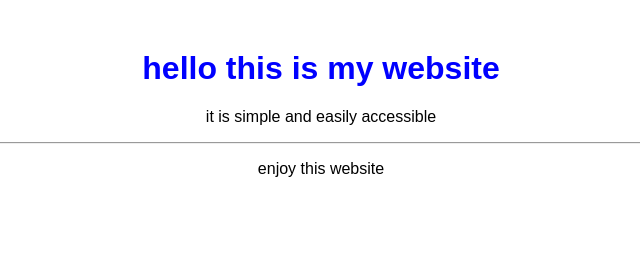
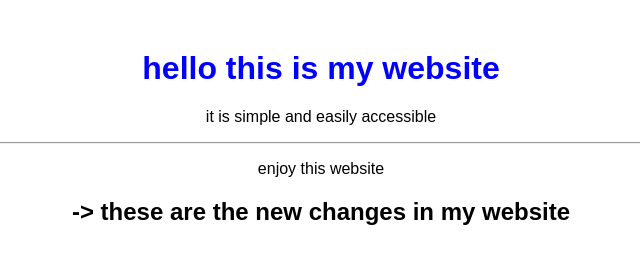
Before and after one commit to ghodbanidhia/website-prjct, a plain HTML site: page index.html in a window 1280 px wide. Shown: the whole page, without its empty margins (319-959 px from the left). Drawn offline with Linux system fonts and the light colour scheme.

Commit message:
updated website

```diff
--- a/index.html
+++ b/index.html
@@ -8,5 +8,6 @@
     <p>it is simple and easily accessible</p>
     <hr />
     <p>enjoy this website</p>
+    <h2>-> these are the new changes in my website</h2>
   </body>
 </html>
```
